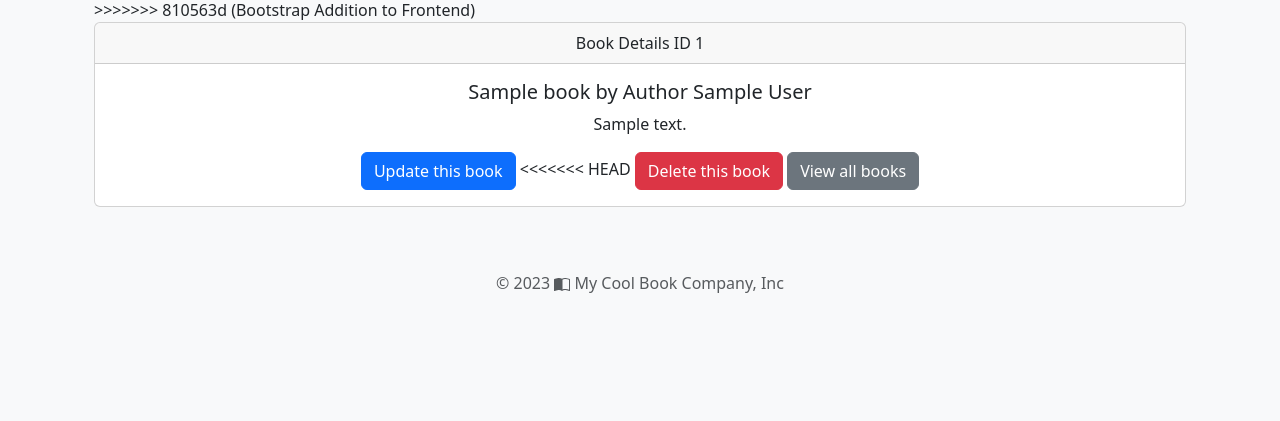
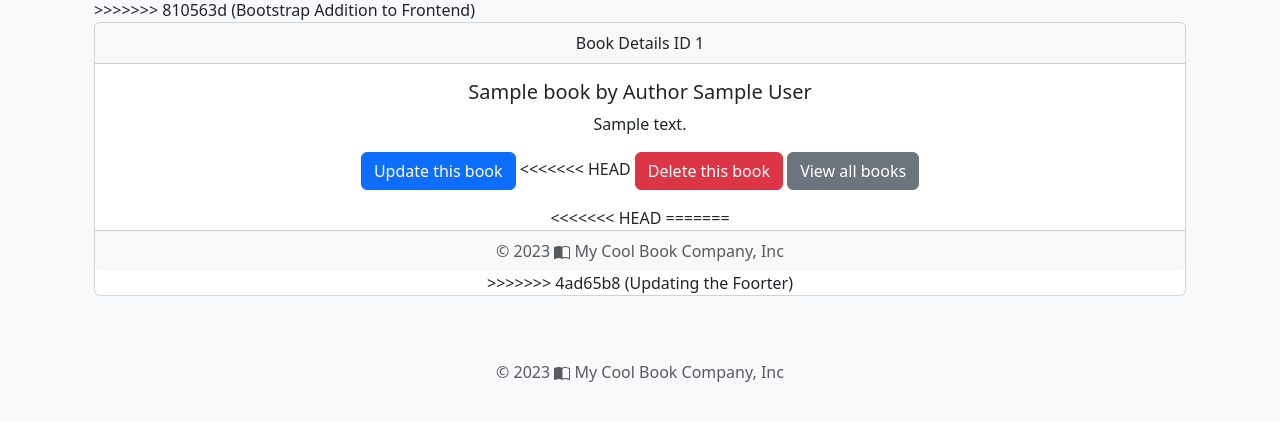
Before and after one commit to aws-samples/python-fastapi-demo-docker, a FastAPI app: page /books/1 in a window 1280 px wide. Shown: the part 146-567 px from the top of the page. Run offline with FastAPI, Linux system fonts and the light colour scheme; tables that the repository leaves empty hold one stand-in row (values such as "Sample post").

Commit message:
Updating the Foorter

```diff
--- a/server/app/templates/book_details.html
+++ b/server/app/templates/book_details.html
@@ -30,6 +30,14 @@ Book Management App
           <a href="/books/{{book.id}}/delete" class="btn btn-danger">Delete this book</a>
           <a href="/books" class="btn btn-secondary">View all books</a>
         </div>
+<<<<<<< HEAD
+=======
+        <div class="card-footer text-muted">
+            © 2023 <svg xmlns="http://www.w3.org/2000/svg" width="16" height="16" fill="currentColor" class="bi bi-book-half" viewBox="0 0 16 16">
+                <path d="M8.5 2.687c.654-.689 1.782-.886 3.112-.752 1.234.124 2.503.523 3.388.893v9.923c-.918-.35-2.107-.692-3.287-.81-1.094-.111-2.278-.039-3.213.492V2.687zM8 1.783C7.015.936 5.587.81 4.287.94c-1.514.153-3.042.672-3.994 1.105A.5.5 0 0 0 0 2.5v11a.5.5 0 0 0 .707.455c.882-.4 2.303-.881 3.68-1.02 1.409-.142 2.59.087 3.223.877a.5.5 0 0 0 .78 0c.633-.79 1.814-1.019 3.222-.877 1.378.139 2.8.62 3.681 1.02A.5.5 0 0 0 16 13.5v-11a.5.5 0 0 0-.293-.455c-.952-.433-2.48-.952-3.994-1.105C10.413.809 8.985.936 8 1.783z"/>
+              </svg> My Cool Book Company, Inc
+        </div>
+>>>>>>> 4ad65b8 (Updating the Foorter)
       </div>
     </div>
 </div>
```
Also changed, not shown: server/app/templates/list_books.html (line endings or trailing spaces).
